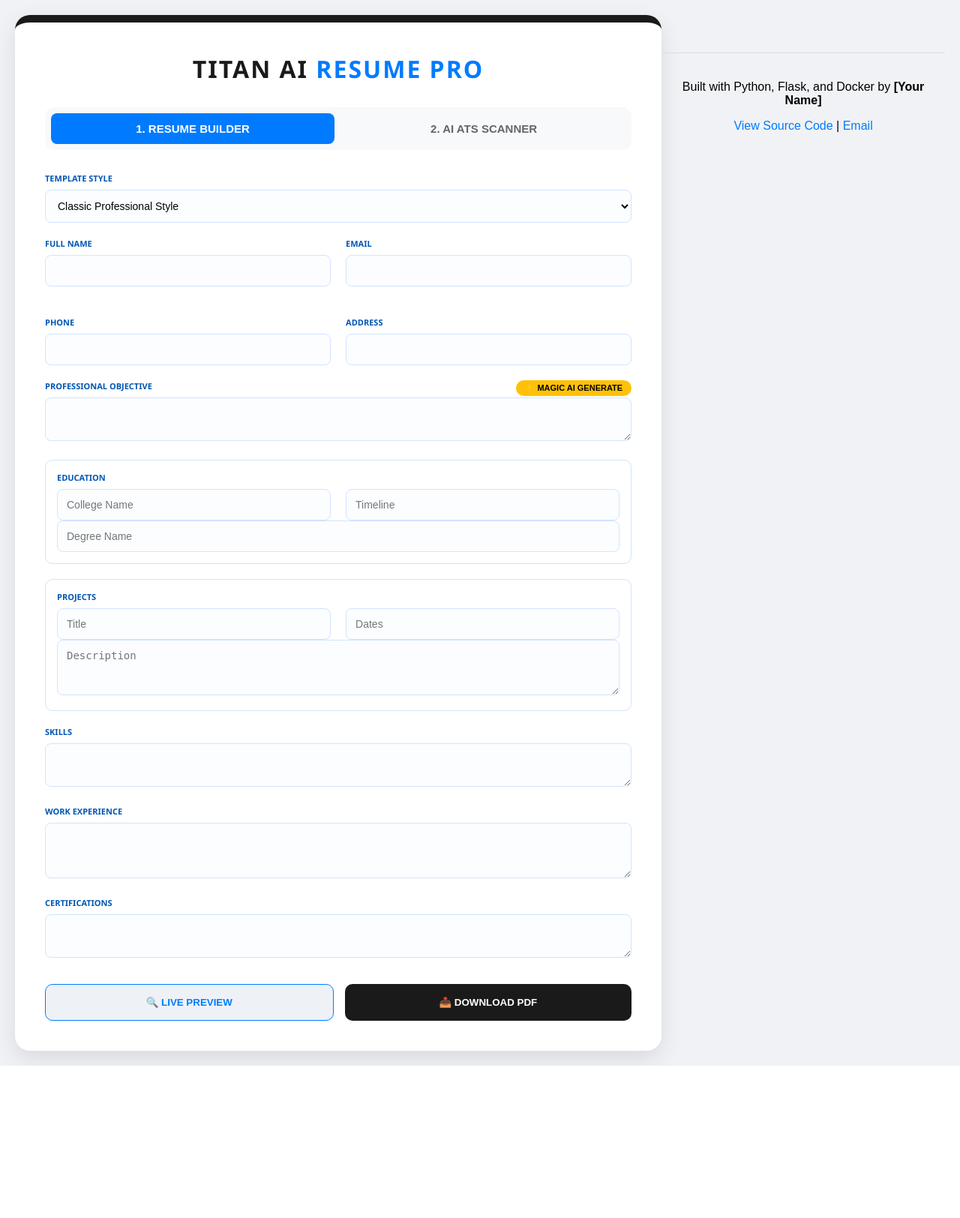
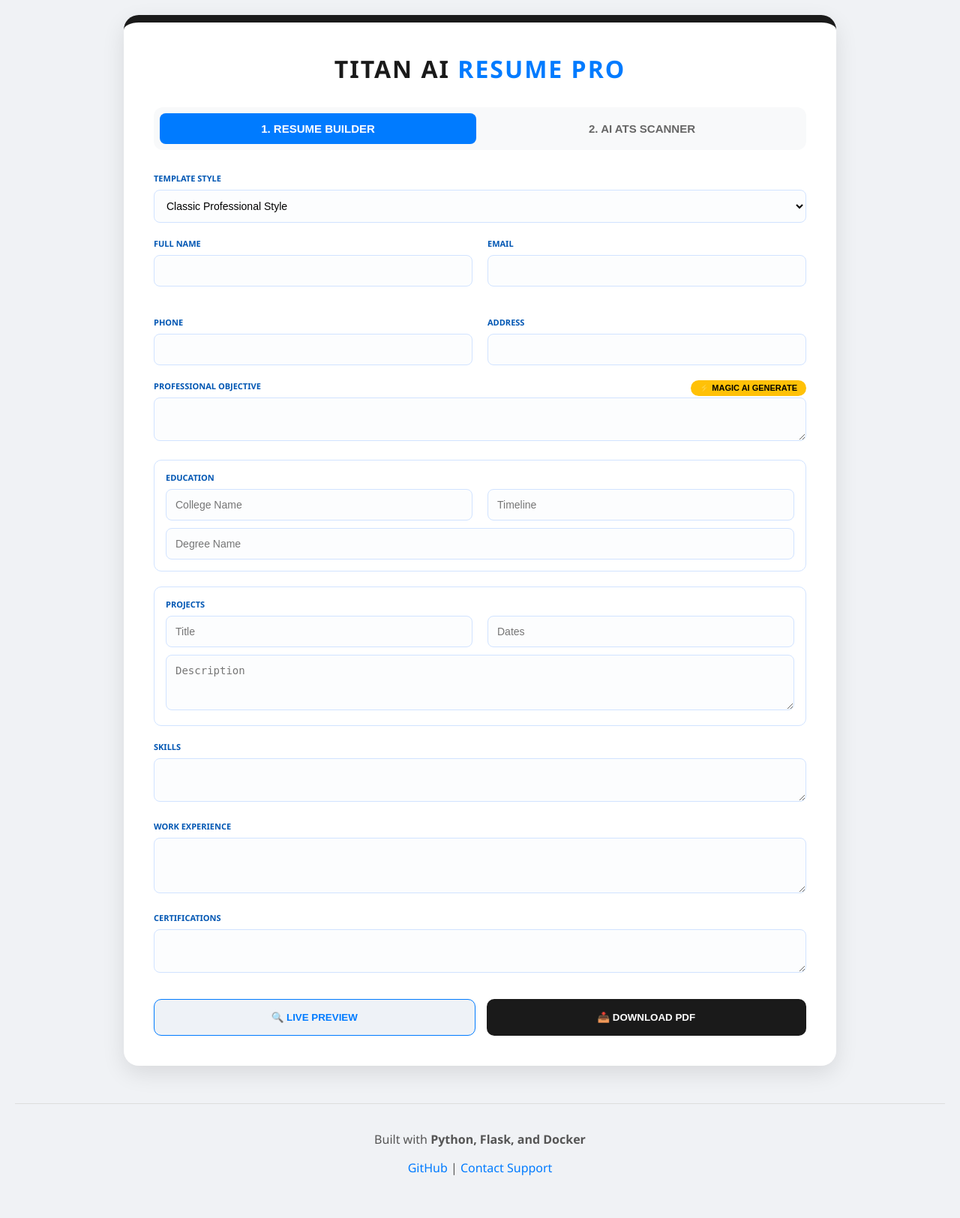
Before and after one commit to shravanshetty886/Titan-Resume-Pro, a Flask app: page / in a window 1280 px wide. Shown: the whole page at 75% size. Before the commit the page ends 1421 px from the top, so only its background shows below. Run offline with Flask 3, Linux system fonts and the light colour scheme.

Commit message:
Update index.html

```diff
--- a/templates/index.html
+++ b/templates/index.html
@@ -4,7 +4,7 @@
     <title>TITAN AI | Resume Pro & ATS Scanner</title>
     <style>
         * { box-sizing: border-box; }
-        body { font-family: 'Segoe UI', sans-serif; background: #f0f2f5; margin: 0; padding: 20px; display: flex; justify-content: center; }
+        body { font-family: 'Segoe UI', sans-serif; background: #f0f2f5; margin: 0; padding: 20px; display: flex; flex-direction: column; align-items: center; }
         .container { background: white; width: 950px; padding: 40px; border-radius: 20px; box-shadow: 0 10px 30px rgba(0,0,0,0.1); border-top: 10px solid #1a1a1a; }
         .main-title { text-align: center; margin-bottom: 30px; }
         .main-title h1 { margin: 0; color: #1a1a1a; font-size: 32px; letter-spacing: 2px; text-transform: uppercase; }
@@ -23,6 +23,14 @@
         .btn-secondary { background: #eef2f7; color: #007bff; border: 1px solid #007bff; }
         .scanner-card { background: #f0f7ff; border: 2px dashed #007bff; padding: 40px; border-radius: 20px; text-align: center; }
         .match-score { font-size: 56px; font-weight: bold; color: #28a745; margin: 10px 0; }
+
+        /* Pulse Animation for Loading */
+        .pulse-icon { animation: pulse 1.5s infinite; }
+        @keyframes pulse {
+            0% { transform: scale(1); opacity: 1; }
+            50% { transform: scale(1.2); opacity: 0.7; }
+            100% { transform: scale(1); opacity: 1; }
+        }
     </style>
 </head>
 <body>
@@ -36,8 +44,14 @@
             <button class="tab-btn" id="b2" onclick="tab(2)">2. AI ATS SCANNER</button>
         </div>
 
+        <div id="loading-spinner" style="display:none; text-align: center; margin: 0 auto 20px; padding: 15px; border-radius: 8px; background: #f0f7ff; border: 1px solid #cce5ff; max-width: 500px;">
+            <div class="pulse-icon" style="font-size: 24px; margin-bottom: 10px;">⚡</div>
+            <p style="color: #004085; font-weight: bold; font-size: 15px; margin: 0;">Titan AI is preparing your document...</p>
+            <p style="color: #444; font-size: 12px; margin-top: 5px;">Server is waking up. This may take up to 60 seconds on the first run.</p>
+        </div>
+
         <div id="p1">
-            <form action="/generate" method="POST">
+            <form id="resumeForm" action="/generate" method="POST">
                 <div class="input-group">
                     <label>Template Style</label>
                     <select name="template_style">
@@ -47,14 +61,14 @@
                 </div>
 
                 <div class="grid">
-                    <div class="input-group"><label>Full Name</label><input type="text" name="name"></div>
-                    <div class="input-group"><label>Email</label><input type="email" name="email"></div>
+                    <div class="input-group"><label>Full Name</label><input type="text" name="name" required></div>
+                    <div class="input-group"><label>Email</label><input type="email" name="email" required></div>
                     <div class="input-group"><label>Phone</label><input type="text" name="phone"></div>
                     <div class="input-group"><label>Address</label><input type="text" name="address"></div>
                 </div>
 
                 <div class="input-group">
-                    <button type="button" class="ai-gen-btn" onclick="askAI()">⚡ MAGIC AI GENERATE</button>
+                    <button type="button" id="ai-btn" class="ai-gen-btn" onclick="askAI()">⚡ MAGIC AI GENERATE</button>
                     <label>Professional Objective</label>
                     <textarea id="t_about" name="objective" rows="2"></textarea>
                 </div>
@@ -65,7 +79,7 @@
                         <input type="text" name="college" placeholder="College Name">
                         <input type="text" name="edu_date" placeholder="Timeline">
                     </div>
-                    <input type="text" name="degree" placeholder="Degree Name" class="mt-2">
+                    <input type="text" name="degree" placeholder="Degree Name" style="margin-top: 10px;">
                 </div>
 
                 <div class="input-group" style="padding: 15px; border: 1px solid #d1e3ff; border-radius: 10px;">
@@ -74,7 +88,7 @@
                         <input type="text" name="project_name" placeholder="Title">
                         <input type="text" name="project_date" placeholder="Dates">
                     </div>
-                    <textarea name="project_desc" rows="3" placeholder="Description" class="mt-2"></textarea>
+                    <textarea name="project_desc" rows="3" placeholder="Description" style="margin-top: 10px;"></textarea>
                 </div>
 
                 <div class="input-group"><label>Skills</label><textarea id="t_skills" name="skills" rows="2"></textarea></div>
@@ -98,41 +112,63 @@
             </div>
             <div id="resultArea" style="text-align:center; display:none; margin-top: 20px;">
                 <div id="resScore" class="match-score">0%</div>
-                <div id="resMissing" style="color: red;"></div>
+                <div id="resMissing" style="color: red; font-weight: bold;"></div>
             </div>
         </div>
     </div>
 
+    <footer style="text-align: center; padding: 20px; margin-top: 50px; width: 100%; border-top: 1px solid #ddd; color: #555;">
+        <p>Built with <strong>Python, Flask, and Docker</strong></p>
+        <p>
+            <a href="https://github.com/shravanshetty886/Titan-Resume-Pro" target="_blank" style="color: #007bff; text-decoration: none;">GitHub</a> |
+            <a href="mailto:shravanshatty@gmail.com" style="color: #007bff; text-decoration: none;">Contact Support</a>
+        </p>
+    </footer>
+
     <script>
+        const loader = document.getElementById('loading-spinner');
+
         function tab(n) {
             document.getElementById('p1').style.display = n === 1 ? 'block' : 'none';
             document.getElementById('p2').style.display = n === 2 ? 'block' : 'none';
             document.getElementById('b1').className = n === 1 ? 'tab-btn active' : 'tab-btn';
             document.getElementById('b2').className = n === 2 ? 'tab-btn active' : 'tab-btn';
         }
+
         async function askAI() {
+            loader.style.display = 'block';
             const s = document.getElementById('t_skills').value;
+            try {
                 const res = await fetch('/get_ai_summary', {method: 'POST', headers: {'Content-Type': 'application/json'}, body: JSON.stringify({skills: s})});
                 const d = await res.json();
                 document.getElementById('t_about').value = d.summary;
+            } finally {
+                loader.style.display = 'none';
             }
+        }
+
         async function doScan() {
+            loader.style.display = 'block';
             const file = document.getElementById('up_file').files[0];
             const jd = document.getElementById('up_jd').value;
             const fd = new FormData(); fd.append('resume_file', file); fd.append('jd', jd);
+            try {
                 const res = await fetch('/scan_uploaded_pdf', {method: 'POST', body: fd});
                 const d = await res.json();
                 document.getElementById('resultArea').style.display = 'block';
                 document.getElementById('resScore').innerText = d.score + "%";
                 document.getElementById('resMissing').innerHTML = "Missing Keywords: " + d.missing.join(", ");
+                loader.scrollIntoView({ behavior: 'smooth' });
+            } finally {
+                loader.style.display = 'none';
             }
+        }
+
+        // Show loader on form submission
+        document.getElementById('resumeForm').addEventListener('submit', function() {
+            loader.style.display = 'block';
+            loader.scrollIntoView({ behavior: 'smooth' });
+        });
     </script>
-    <footer style="text-align: center; padding: 20px; margin-top: 50px; border-top: 1px solid #ddd; font-family: Arial, sans-serif;">
-    <p>Built with Python, Flask, and Docker by <strong>[Your Name]</strong></p>
-    <p>
-        <a href="https://github.com/shravanshetty886/Titan-Resume-Pro" target="_blank" style="color: #007bff; text-decoration: none;">View Source Code</a> |
-        <a href="shravanshatty@gmail.com" target="_blank" style="color: #007bff; text-decoration: none;">Email</a>
-    </p>
-</footer>
 </body>
 </html>
```
Lines whose indentation alone changed are shown as unchanged.
